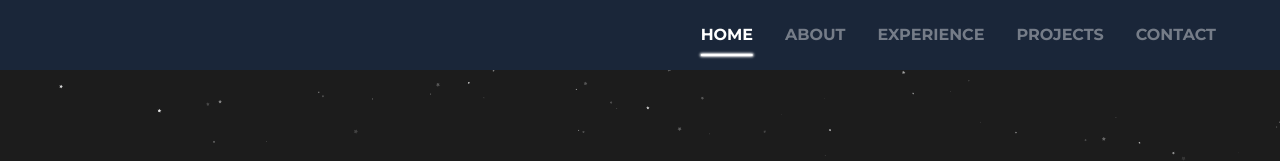
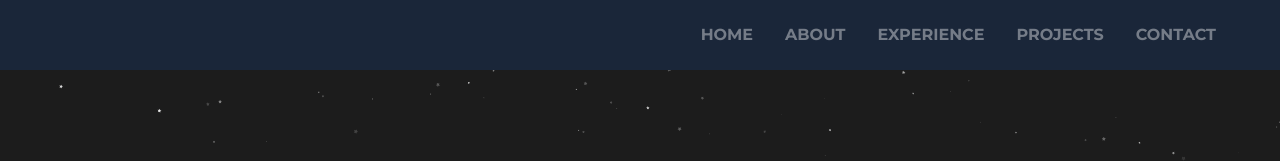
Before and after one commit to Mati2903/cvsite, a Next.js app: page / in a window 1280 px wide. Shown: the top 161 px of the page. Built offline with nearby package versions, Linux system fonts and the light colour scheme.

Commit message:
change navbar links styling, change behavior on click and navbar useEffect performance improvement

```diff
--- a/src/components/Navbar.js
+++ b/src/components/Navbar.js
@@ -1,19 +1,16 @@
 import Link from "next/link";
-import { useRouter } from "next/router";
 import { useState, useEffect } from "react";
 import { navLinks } from "../constants/index";
 
 const Navbar = () => {
-	const router = useRouter();
+	const [open, setOpen] = useState(false); //hamburger state
 
-	const [open, setOpen] = useState(false); //stan hamburgera
-
-	//funkcja do obsługi klika w menu hamburger zmieniająca stan (a przez to klasę) dla urządzeń mobilnych / dodaje też linię na dole navbara po jego otwarciu
+	//change hamburger state (open/close) after click on one of menu links or on X icon.
+	//for mobile devices with width less than 768px
 	const handleMenuClick = () => {
 		const navbar = document.querySelector(".nav");
 
 		if (window.innerWidth < 768) {
-			console.log(router.asPath);
 			!open ? setOpen(true) : setOpen(false);
 			!open
 				? navbar.classList.add("active")
@@ -21,19 +18,18 @@ const Navbar = () => {
 		}
 	};
 
-	//usuwanie klas w elementach po zrobieniu resize szerokości okna >= 768px - usuwa linię dzielącą menu i obraca logo do pozycji poziomej
+	//handle nav behavior on window resize (eg. change orientation)
 	useEffect(() => {
 		const handleResize = () => {
 			if (window.innerWidth >= 768) {
 				setOpen(false);
-
-				document.querySelector(".nav").classList.remove("active");
 			}
 		};
 		window.addEventListener("resize", handleResize);
+		return window.removeEventListener("resize", handleResize);
 	});
 
-	//usuwanie klas open (zamykanie menu) po kliknięciu na stronie poza navbarem
+	//closing menu after click outside of it
 	useEffect(() => {
 		if (open) {
 			document.querySelector("main").addEventListener("click", () => {
@@ -52,13 +48,7 @@ const Navbar = () => {
 				{/* navLinks comes from constants - simulates db */}
 				{navLinks.map((link) => (
 					<li key={link.id}>
-						<Link
-							href={link.href}
-							//check which element was clicked based on href value and add active class to clicked link
-							className={router.asPath == link.href ? "active" : ""}
-						>
-							{link.title}
-						</Link>
+						<Link href={link.href}>{link.title}</Link>
 					</li>
 				))}
 			</ul>
--- a/src/styles/_navbar.scss
+++ b/src/styles/_navbar.scss
@@ -25,22 +25,24 @@ $hamburgerIconColor: #fff;
 	}
 
 	//------------logo ------------------
-	&__logo {
-		font-family: "Oleo Script Swash Caps", cursive;
-		font-size: 1.4rem;
-		color: $navTextColor;
-		cursor: pointer;
-		position: absolute;
-		left: 1rem;
-		align-self: center;
-		transform: rotate(0);
-		transition: transform 0.4s linear, left 0.4s linear;
+	//@@@@@@@ no logo in this project @@@@@@@
+	// &__logo {
+	// 	font-family: "Oleo Script Swash Caps", cursive;
+	// 	font-size: 1.4rem;
+	// 	color: $navTextColor;
+	// 	cursor: pointer;
+	// 	position: absolute;
+	// 	left: 1rem;
+	// 	align-self: center;
+	// 	transform: rotate(0);
+	// 	transition: transform 0.4s linear, left 0.4s linear;
 
-		&.rotate {
-			transform: rotate(-90deg);
-			left: -1.5rem;
-		}
-	}
+	// 	&.rotate {
+	// 		transform: rotate(-90deg);
+	// 		left: -1.5rem;
+	// 	}
+	// }
+
 	//--------menu list--------
 	.nav-menu {
 		height: 70px;
@@ -82,13 +84,6 @@ $hamburgerIconColor: #fff;
 					transition: width 0.4s ease-in-out, box-shadow 0.3s ease-in-out;
 				}
 				&:hover {
-					color: $navTextColor;
-					&::after {
-						width: 100%;
-					}
-				}
-				//--------underline when link is active
-				&.active {
 					color: $navTextColor;
 					&::after {
 						width: 100%;
```
